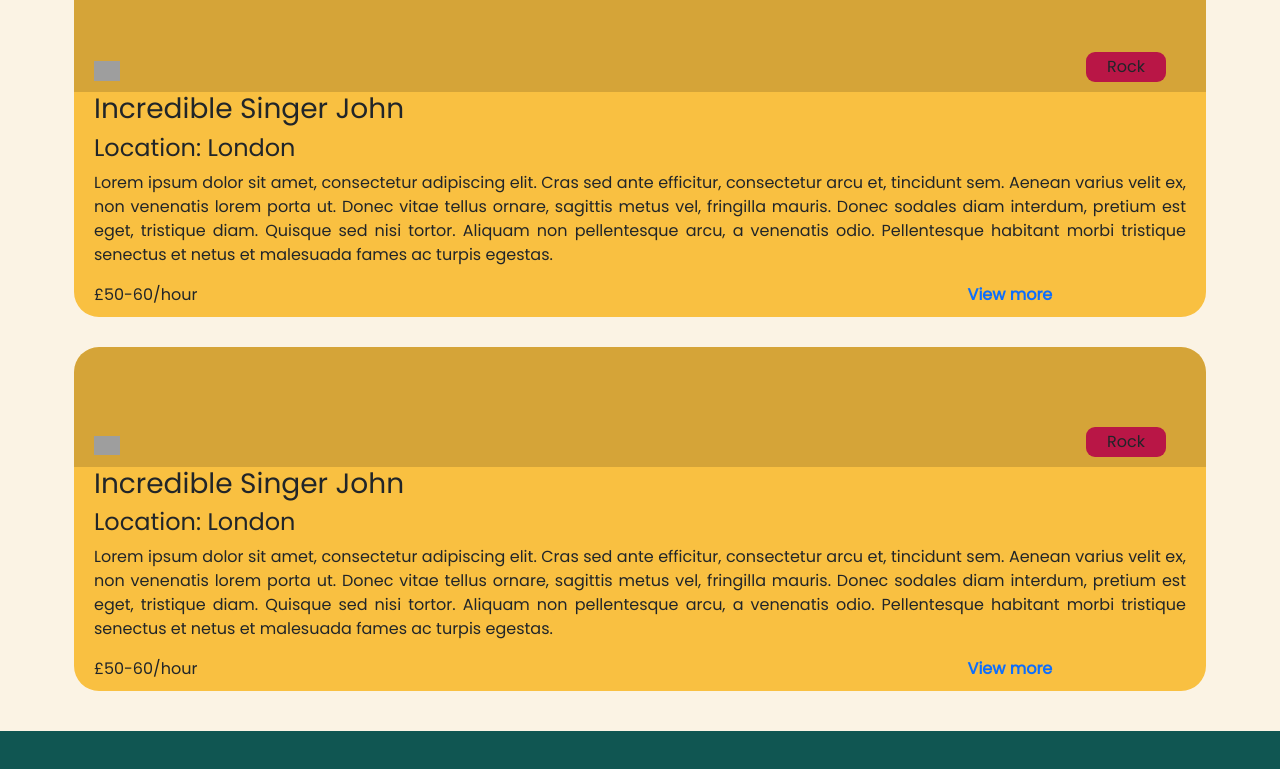
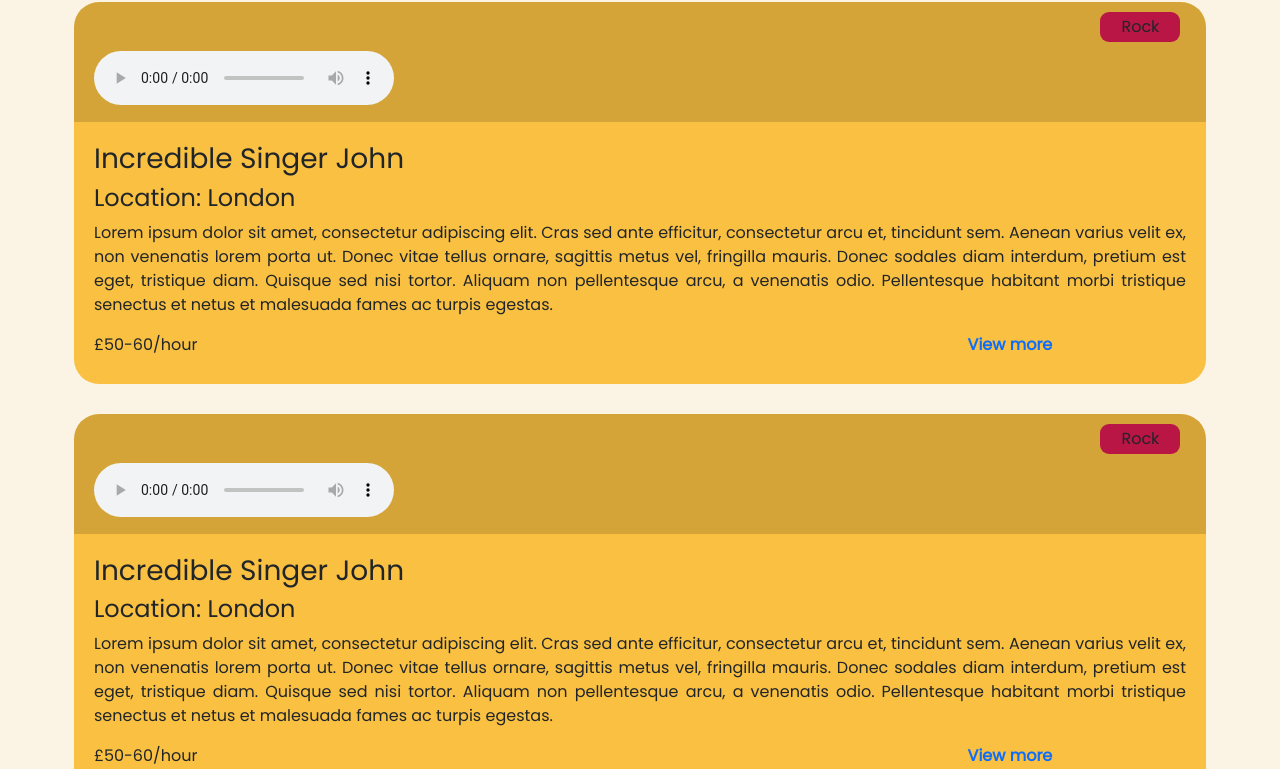
Before and after one commit to Harkins12345/Artfolio-Lap-4-Project, a React (Create React App) app in the folder client/: page /artists in a window 1280 px wide. Shown: the part 1020-1789 px from the top of the page. Built offline with nearby package versions, Linux system fonts and the light colour scheme; no server answers; grey boxes are pictures that could not be loaded.

Commit message:
added audio, moved css, moved render artist func

```diff
--- a/client/src/pages/AllArtistsPage/index.js
+++ b/client/src/pages/AllArtistsPage/index.js
@@ -1,6 +1,6 @@
 import React, { useState, useEffect } from "react";
 import { default as Layout } from "../../layouts";
-import "./styles.css";
+// import "./styles.css";
 import axios from 'axios';
 
 const AllArtistsPage = () => {
@@ -25,17 +25,70 @@ const AllArtistsPage = () => {
     }, [])
 
     // sort the artists
-    const sortingArtist = (e) => {
+    //    const select = document.getElementById("sort-drop-list");
+    //    select.addEventListener("change", function handleChange(event) {
+    //        switch (select) {
+    //            case "new":
+    //                return artistList;
+    //            case "alphabet":
+    //                return artistList.sort(); // alphabetical order
+    //            case "price":
+    //                return artistList.sort(); // based on the lower price
+    //            case "rating":
+    //                return artistList.sort(); // based on higher rating
+    //            default:
+    //                break;
+    //        }
+    //    });
+
+    const renderListCard = () => {
+
     }
 
     // render artists
     const renderArtists = () => {
-        return
+
+        // get genre, get audio, get name, get location, get description, get price, get link to the artist
+        const genre = artistList;
+        const audioDemo = artistList;
+        const artistName = artistList;
+        const artistLocation = artistList;
+        const artistDescription = artistList;
+        const artistPrice = artistList;
+
+        return (
+            <div className="artist-card">
+                <div className="artist-image">
+                    <div className="play-button">
+                        <audio controls>
+                            <source src="https://www.w3schools.com/html/horse.mp3" type="audio/mpeg"></source>
+                            <source src="https://www.w3schools.com/html/horse.ogg" type="audio/ogg"></source>
+                        </ audio>
+                    </div>
+                    <div className="flair-section">
+                        <p>Rock</p>
+                    </div>
+                </div>
+                <div className="artist-information">
+                    <h3>Incredible Singer John</h3>
+                    <h4>Location: London</h4>
+                    <p>Lorem ipsum dolor sit amet, consectetur adipiscing elit. Cras sed ante efficitur, consectetur arcu et, tincidunt sem. Aenean varius velit ex, non venenatis lorem porta ut. Donec vitae tellus ornare, sagittis metus vel, fringilla mauris. Donec sodales diam interdum, pretium est eget, tristique diam. Quisque sed nisi tortor. Aliquam non pellentesque arcu, a venenatis odio. Pellentesque habitant morbi tristique senectus et netus et malesuada fames ac turpis egestas.</p>
+                    <div className="artist-info-box">
+                        <div className="artist-pricing">
+                            £50-60/hour
+                        </div>
+                        <div className="artist-view-more">
+                            <a href="#">View more</a>
+                        </div>
+                    </div>
+                </div>
+            </div>
+        )
     }
+
 
     return (
         <div>
-            {/* need a blank space for navbar */}
 
             {/* section for description */}
             <div className="main-section">
@@ -53,7 +106,7 @@ const AllArtistsPage = () => {
                 <div className="sort-drop">
                     <form id="sort-drop">
                         <label for="sort-drop">Sort by: </label>
-                        <select name="sort-drop" id="sort-drop" onChange={{sortingArtist}}>
+                        <select name="sort-drop" id="sort-drop-list">
                             <option value="new">New artists</option>
                             <option value="alphabet">Alphabet</option>
                             <option value="price">Price</option>
@@ -62,81 +115,14 @@ const AllArtistsPage = () => {
                     </form>
                 </div>
 
-                {/* {renderArtists()} */}
-                <div className="artist-card">
-                    <div className="artist-image">
-                        <div className="play-button">
-                            {/* to replace with playing button */}
-                            <img src="https://cdn-icons-png.flaticon.com/512/109/109197.png"></img>
-                        </div>
-                        <div className="flair-section">
-                            <p>Rock</p>
-                        </div>
-                    </div>
-                    <div className="artist-information">
-                        <h3>Incredible Singer John</h3>
-                        <h4>Location: London</h4>
-                        <p>Lorem ipsum dolor sit amet, consectetur adipiscing elit. Cras sed ante efficitur, consectetur arcu et, tincidunt sem. Aenean varius velit ex, non venenatis lorem porta ut. Donec vitae tellus ornare, sagittis metus vel, fringilla mauris. Donec sodales diam interdum, pretium est eget, tristique diam. Quisque sed nisi tortor. Aliquam non pellentesque arcu, a venenatis odio. Pellentesque habitant morbi tristique senectus et netus et malesuada fames ac turpis egestas.</p>
-                        <div className="artist-info-box">
-                            <div className="artist-pricing">
-                                £50-60/hour
-                            </div>
-                            <div className="artist-view-more">
-                                <a href="#">View more</a>
-                            </div>
-                        </div>
-                    </div>
-                </div>
+                {renderArtists()}
                 {/* place holder */}
-                <div className="artist-card">
-                    <div className="artist-image">
-                        <div className="play-button">
-                            {/* to replace with playing button */}
-                            <img src="https://cdn-icons-png.flaticon.com/512/109/109197.png"></img>
-                        </div>
-                        <div className="flair-section">
-                            <p>Rock</p>
-                        </div>
-                    </div>
-                    <div className="artist-information">
-                        <h3>Incredible Singer John</h3>
-                        <h4>Location: London</h4>
-                        <p>Lorem ipsum dolor sit amet, consectetur adipiscing elit. Cras sed ante efficitur, consectetur arcu et, tincidunt sem. Aenean varius velit ex, non venenatis lorem porta ut. Donec vitae tellus ornare, sagittis metus vel, fringilla mauris. Donec sodales diam interdum, pretium est eget, tristique diam. Quisque sed nisi tortor. Aliquam non pellentesque arcu, a venenatis odio. Pellentesque habitant morbi tristique senectus et netus et malesuada fames ac turpis egestas.</p>
-                        <div className="artist-box">
-                            <div className="artist-pricing">
-                                £50-60/hour
-                            </div>
-                            <div className="artist-view-more">
-                                <a href="#">View more</a>
-                            </div>
-                        </div>
-                    </div>
-                </div>
-                <div className="artist-card">
-                    <div className="artist-image">
-                        <div className="play-button">
-                            {/* to replace with playing button */}
-                            <img src="https://cdn-icons-png.flaticon.com/512/109/109197.png"></img>
-                        </div>
-                        <div className="flair-section">
-                            <p>Rock</p>
-                        </div>
-                    </div>
-                    <div className="artist-information">
-                        <h3>Incredible Singer John</h3>
-                        <h4>Location: London</h4>
-                        <p>Lorem ipsum dolor sit amet, consectetur adipiscing elit. Cras sed ante efficitur, consectetur arcu et, tincidunt sem. Aenean varius velit ex, non venenatis lorem porta ut. Donec vitae tellus ornare, sagittis metus vel, fringilla mauris. Donec sodales diam interdum, pretium est eget, tristique diam. Quisque sed nisi tortor. Aliquam non pellentesque arcu, a venenatis odio. Pellentesque habitant morbi tristique senectus et netus et malesuada fames ac turpis egestas.</p>
-                        <div className="artist-box">
-                            <div className="artist-pricing">
-                                £50-60/hour
-                            </div>
-                            <div className="artist-view-more">
-                                <a href="#">View more</a>
-                            </div>
-                        </div>
-                    </div>
-                </div>
+                {renderArtists()}
+                {renderArtists()}
+                {renderArtists()}
+                {renderArtists()}
                 {/* place holder */}
+
             </div>
         </div>
     )
--- a/client/src/styles/index.css
+++ b/client/src/styles/index.css
@@ -454,3 +454,100 @@ html {
     width: 200px;
   }
 }
+
+
+/*********************************************
+all artists list
+*********************************************/
+.main-section {
+  background-color: #f9c041;
+  width: 100%;
+  height: 100%;
+  text-align: justify;
+  margin: auto;
+}
+
+.main-text {
+  padding: 60px;
+}
+
+.artist-list {
+  width: 90%;
+  height: 100%;
+  padding: 10px;
+  margin: auto;
+}
+
+.artist-card {
+  width: 100%;
+  height: 100%;
+  margin: auto;
+  background-color: #f9c041;
+  margin-bottom: 30px;
+  border-radius: 25px;
+}
+
+.sort-drop {
+  text-align: right;
+  padding-right: 10px;
+  padding: 5px;
+}
+
+.artist-image {
+  height: 120px;
+  width: 100%;
+  background-color: #00000025;
+  position: relative;
+  border-radius: 25px 25px 0px 0px;
+}
+
+.play-button {
+  position: absolute;
+  bottom: 10px;
+  left: 20px;
+}
+
+.play-button img {
+  width: 2vw;
+}
+
+.flair-section {
+  position: absolute;
+  top: 10px;
+  right: 2vw;
+  background-color: #b91646;
+  border-radius: 9px;
+  width: 5rem;
+}
+
+.flair-section p {
+  text-align: center;
+  margin: 3px;
+}
+
+.artist-information{
+  padding: 20px;
+  text-align: justify;
+}
+
+.artist-info-box {
+  width: 100%;
+  margin: auto;
+  padding-bottom: 7px;
+}
+
+.artist-pricing {
+  display: inline-flex;
+  width: 80%;
+}
+
+.artist-view-more {
+  display: inline-flex;
+  width: 20%;
+  text-align: right;
+}
+
+.artist-view-more a {
+  text-decoration: none;
+  font-weight: bold;
+}
```
